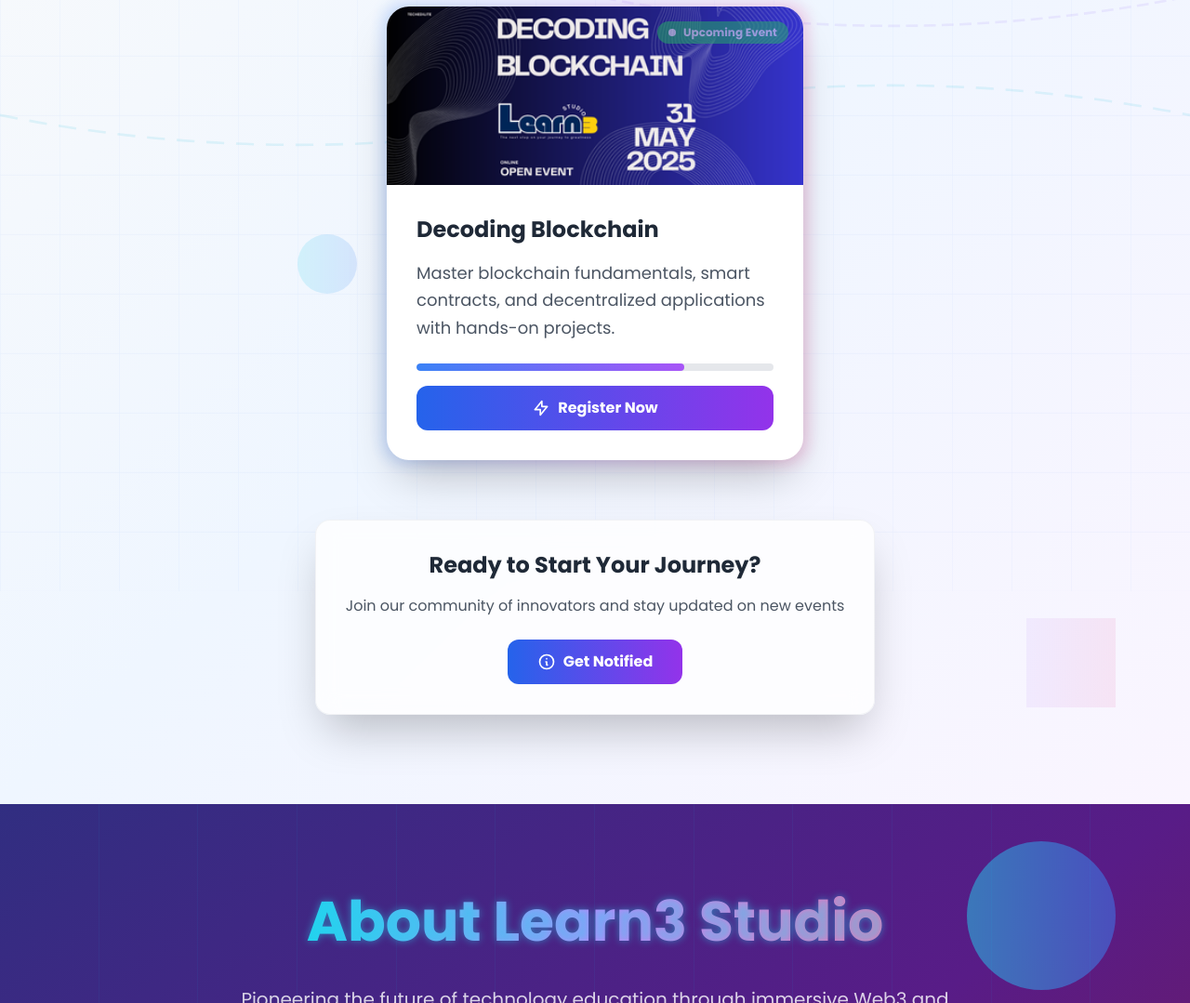
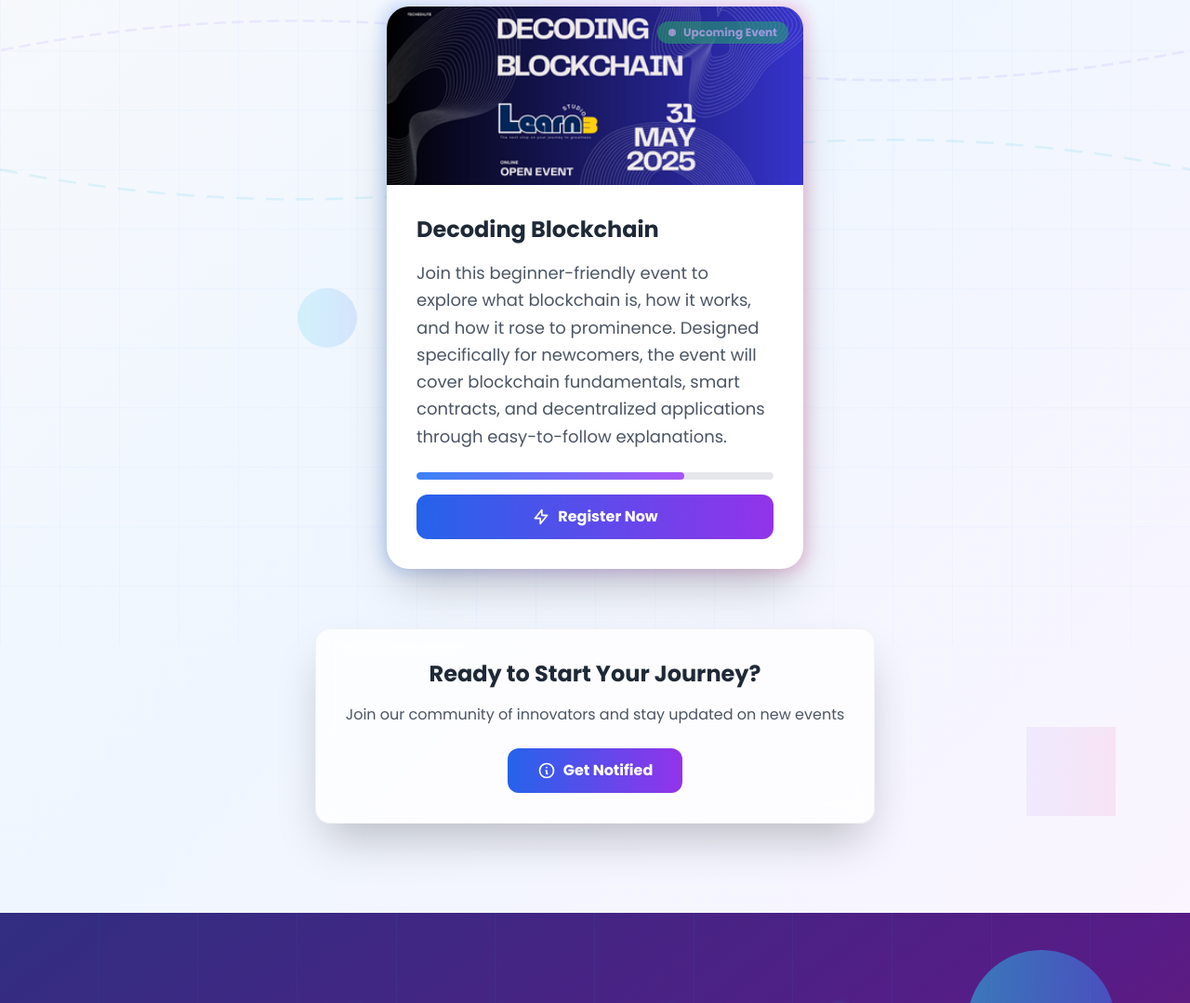
Before and after one commit to techEdilite/techEdilite, a plain HTML site: page learn.html in a window 1280 px wide. Shown: the part 3361-4440 px from the top of the page at 93% size. Drawn offline with nearby package versions, Linux system fonts and the light colour scheme; a script that the page names is missing.

Commit message:
Update learn.html

```diff
--- a/learn.html
+++ b/learn.html
@@ -844,7 +844,7 @@ document.addEventListener('DOMContentLoaded', function() {
                                 </h3>
 
                                 <p class="text-gray-600 mb-6 text-lg leading-relaxed">
-                                    Master blockchain fundamentals, smart contracts, and decentralized applications with hands-on projects.
+                                   Join this beginner-friendly event to explore what blockchain is, how it works, and how it rose to prominence. Designed specifically for newcomers, the event will cover blockchain fundamentals, smart contracts, and decentralized applications through easy-to-follow explanations.
                                 </p>
 
                                 <!-- Interactive elements -->
```
